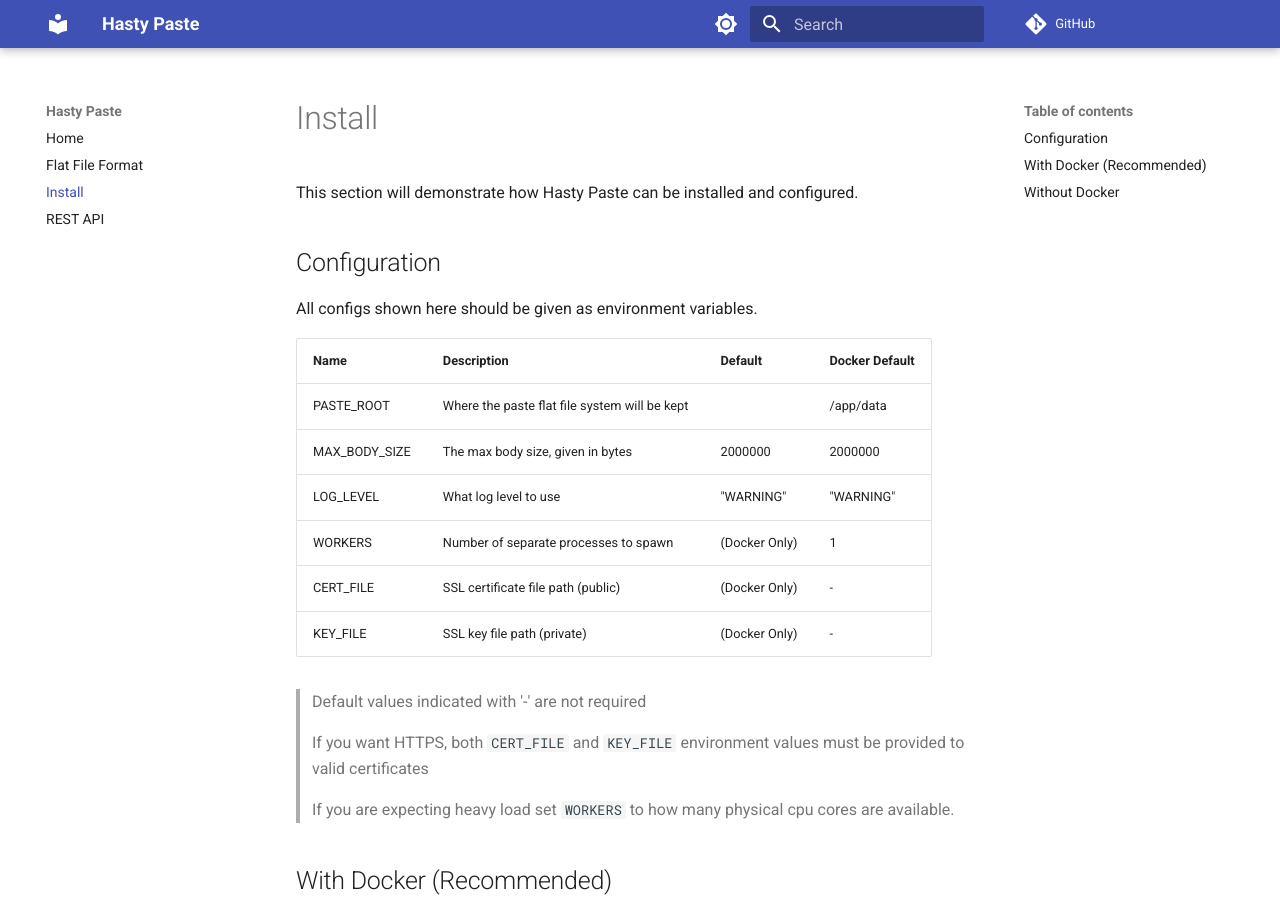
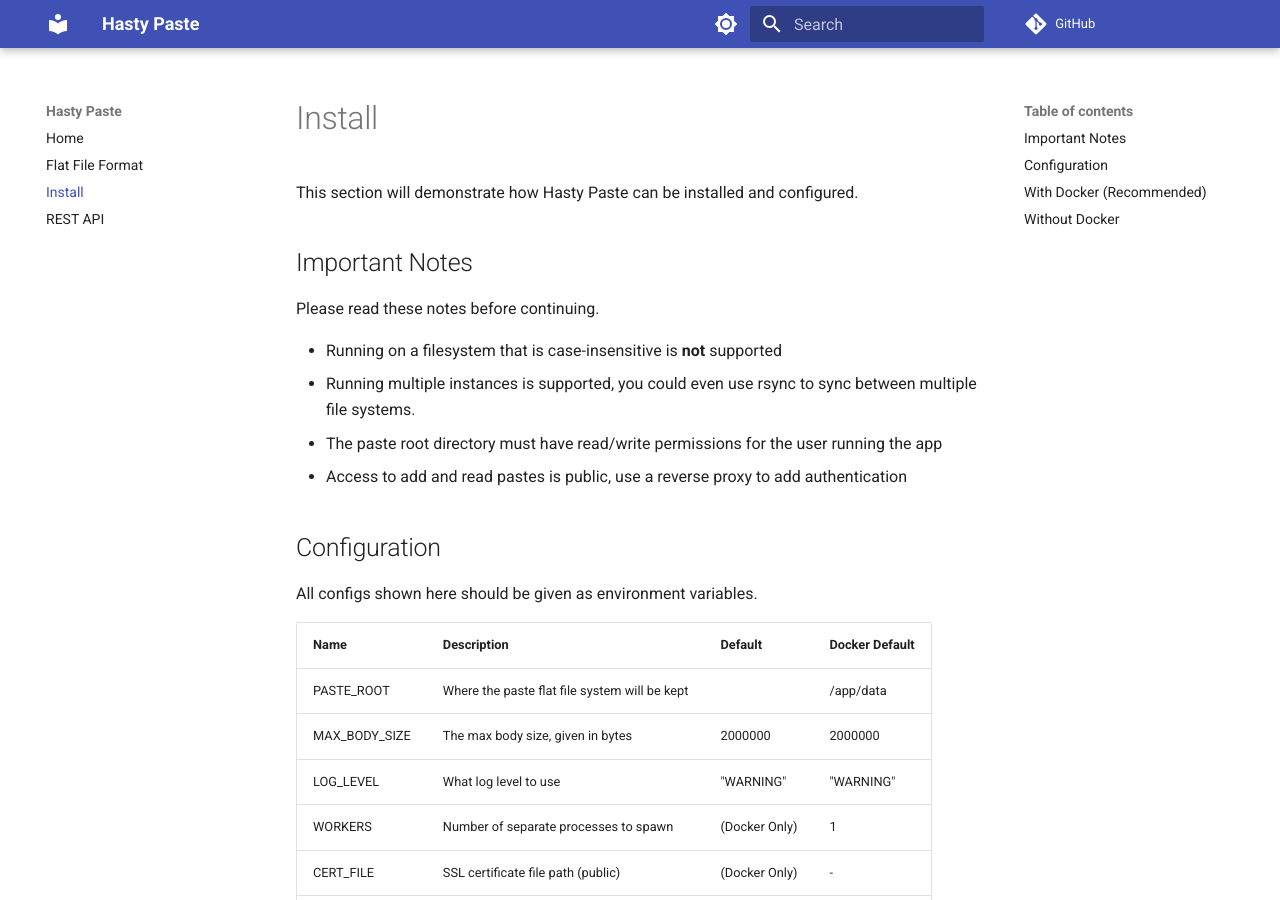
Before and after one commit to enchant97/hasty-paste, an MkDocs documentation site: the page built from docs/install.md, in a window 1280 px wide and 900 px high. Built offline with MkDocs 1.6.1 and Material for MkDocs 9.7.7, drawn with Linux system fonts in a browser that asks for light colours; comment, search, counter and statistics services are not loaded.

Commit message:
add showcase image & add important install notes

```diff
--- a/docs/install.md
+++ b/docs/install.md
@@ -1,5 +1,13 @@
 # Install
 This section will demonstrate how Hasty Paste can be installed and configured.
+
+## Important Notes
+Please read these notes before continuing.
+
+- Running on a filesystem that is case-insensitive is **not** supported
+- Running multiple instances is supported, you could even use rsync to sync between multiple file systems.
+- The paste root directory must have read/write permissions for the user running the app
+- Access to add and read pastes is public, use a reverse proxy to add authentication
 
 ## Configuration
 All configs shown here should be given as environment variables.
```
Also changed, not shown: README.md (+3 -0 lines), docs/index.md (+3 -0 lines), docs/assets/showcase.png (added).
